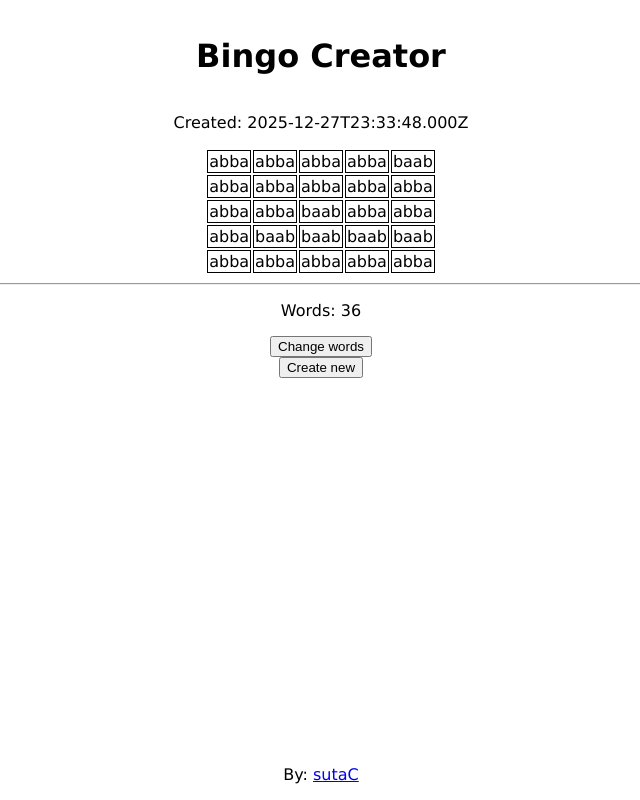
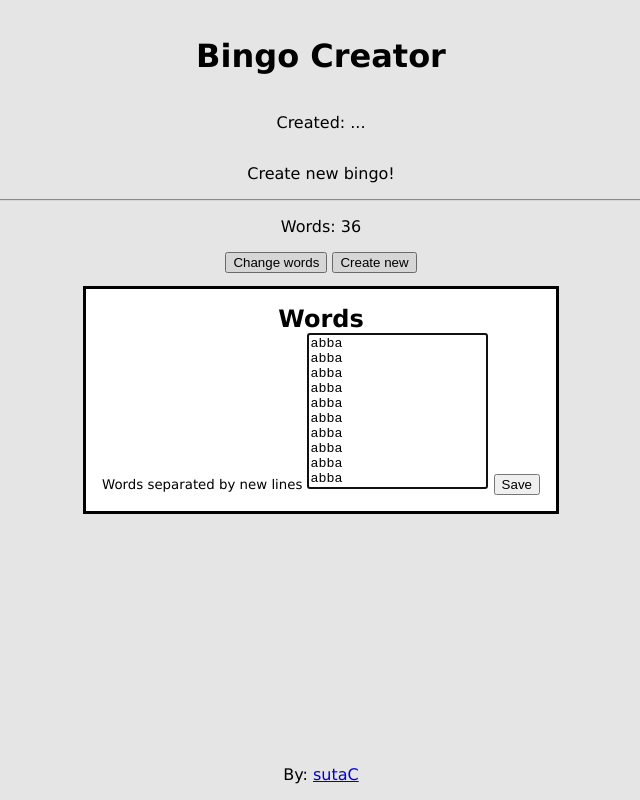
Before and after one commit to sutaC/bingo-creator, a website built with Vite: page index.html in a window 1280 px wide. Both pictures are taken after a click on the button "Change words". Shown: the whole page, without its empty margins (319-959 px from the left). Built offline with nearby package versions, Linux system fonts and the light colour scheme.

Commit message:
Edit words

```diff
--- a/index.html
+++ b/index.html
@@ -16,11 +16,15 @@
             <table id="bingo"></table>
             <p class="emptymsg">Create new bingo!</p>
             <hr />
-            <div class="words">
-                <p>Words: <output id="wordcount">0</output></p>
-                <button id="changewords">Change words</button>
-            </div>
+            <p>Words: <output id="wordcount">0</output></p>
+            <button id="changewords">Change words</button>
             <button id="createnew">Create new</button>
+            <dialog id="editwords">
+                <h2>Words</h2>
+                <small>Words separated by new lines</small>
+                <textarea id="words" rows="10"></textarea>
+                <button id="savewords">Save</button>
+            </dialog>
         </main>
         <footer>
             By:
--- a/main.js
+++ b/main.js
@@ -15,6 +15,15 @@ const elt_changewords = /** @type {HTMLButtonElement} */ (
 const elt_wordcount = /** @type {HTMLOutputElement} */ (
     document.getElementById("wordcount")
 );
+const elt_words = /** @type {HTMLTextAreaElement} */ (
+    document.getElementById("words")
+);
+const elt_savewords = /** @type {HTMLButtonElement} */ (
+    document.getElementById("savewords")
+);
+const elt_editwords = /** @type {HTMLDialogElement} */ (
+    document.getElementById("editwords")
+);
 // --- globals
 /**
  * Words in a pool
@@ -23,14 +32,12 @@ const elt_wordcount = /** @type {HTMLOutputElement} */ (
 let words = [];
 /**
  * Bingo table
- * len - 25
- * @type {string[]}
+ * length - 25
+ * @type {string[] | null}
  */
-let bingo = Array(25);
+let bingo = null;
 /**
  * Time of creation of bingo table
- * - null = none
- * - Date = time
  * @type {Date | null}
  */
 let created = null;
@@ -39,8 +46,9 @@ const update_display = () => {
     elt_wordcount.innerText = words.length.toString();
     elt_craateddate.innerText =
         created === null ? "..." : created.toISOString();
-    // fills bingo table
+    elt_words.value = words.join("\n");
     elt_bingo.innerHTML = "";
+    if (bingo !== null) {
         for (let i = 0; i < 5; i++) {
             const row = document.createElement("tr");
             for (let j = i * 5; j < (i + 1) * 5; j++) {
@@ -50,22 +58,37 @@ const update_display = () => {
             }
             elt_bingo.appendChild(row);
         }
+    }
 };
 const create_bingo = () => {
     const left_words = [...words];
     const new_bingo = Array(25);
     for (let i = 0; i < new_bingo.length; i++) {
-        const idx = Math.floor(Math.random() * (left_words.length - 1));
+        const idx = Math.round(Math.random() * (left_words.length - 1));
         new_bingo[i] = left_words.splice(idx, 1)[0];
     }
     bingo = new_bingo;
     created = new Date();
 };
-// --- bindings
+// --- listeners
 elt_createnew.addEventListener("click", (e) => {
     if (words.length < 25) return alert("Should have at least 25 words!");
     if (!confirm("Create new?")) return;
     create_bingo();
+    update_display();
+});
+elt_changewords.addEventListener("click", (e) => {
+    elt_editwords.showModal();
+});
+elt_savewords.addEventListener("click", (e) => {
+    const new_words = [];
+    for (let w of elt_words.value.split("\n")) {
+        w = w.trim();
+        if (!w) continue;
+        new_words.push(w);
+    }
+    words = new_words;
+    elt_editwords.close();
     update_display();
 });
 // --- start
@@ -108,5 +131,4 @@ words = [
     "abba",
     "abba",
 ];
-create_bingo();
 update_display();
--- a/style.css
+++ b/style.css
@@ -34,3 +34,17 @@ table#bingo {
 table#bingo td {
     border: 1px solid #000;
 }
+
+dialog#editwords:open {
+    display: flex;
+    flex-direction: column;
+    gap: 1rem;
+}
+
+dialog#editwords * {
+    margin: 0;
+}
+
+dialog#editwords textarea {
+    resize: none;
+}
```
Lines whose indentation alone changed are shown as unchanged.
